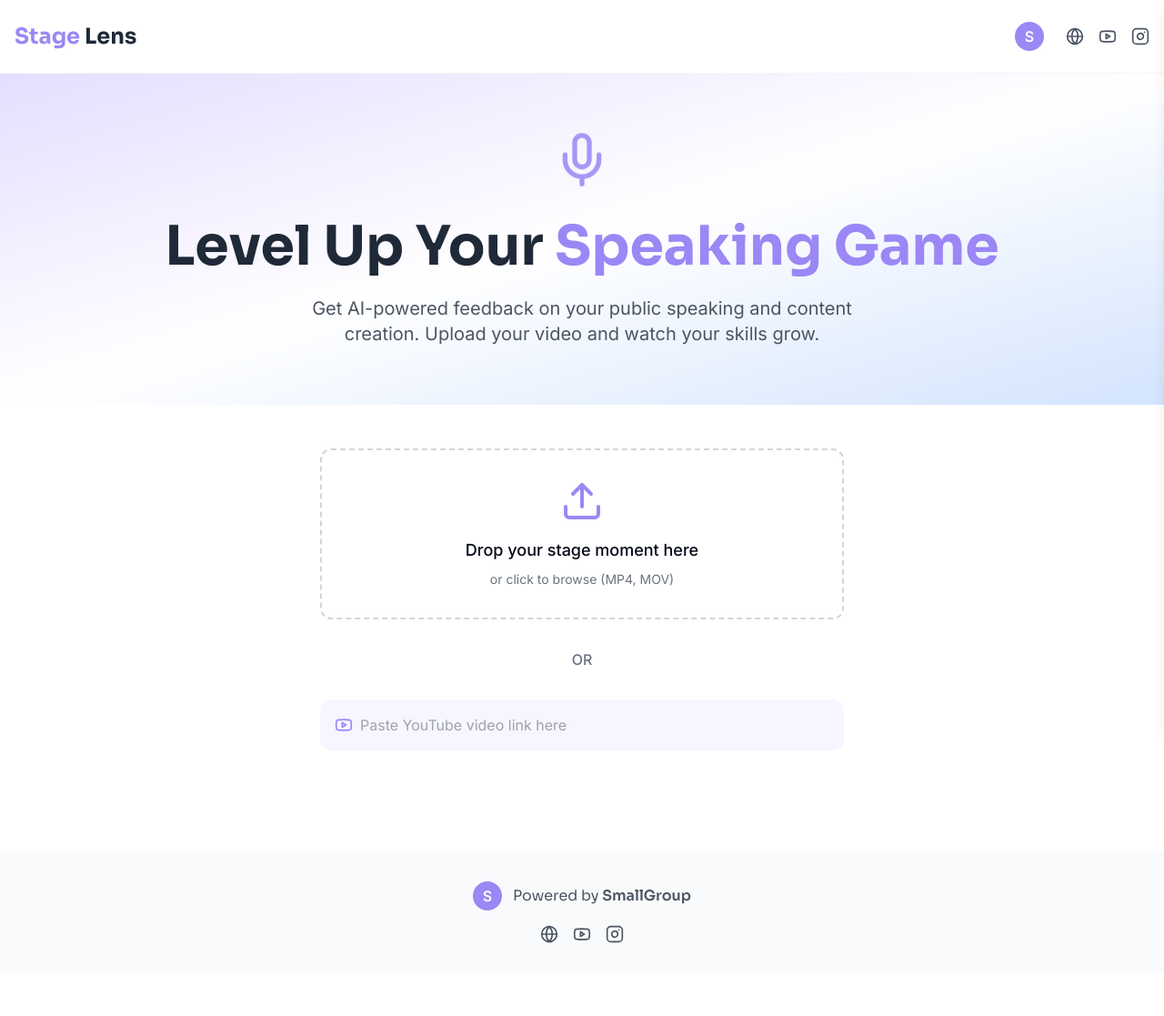
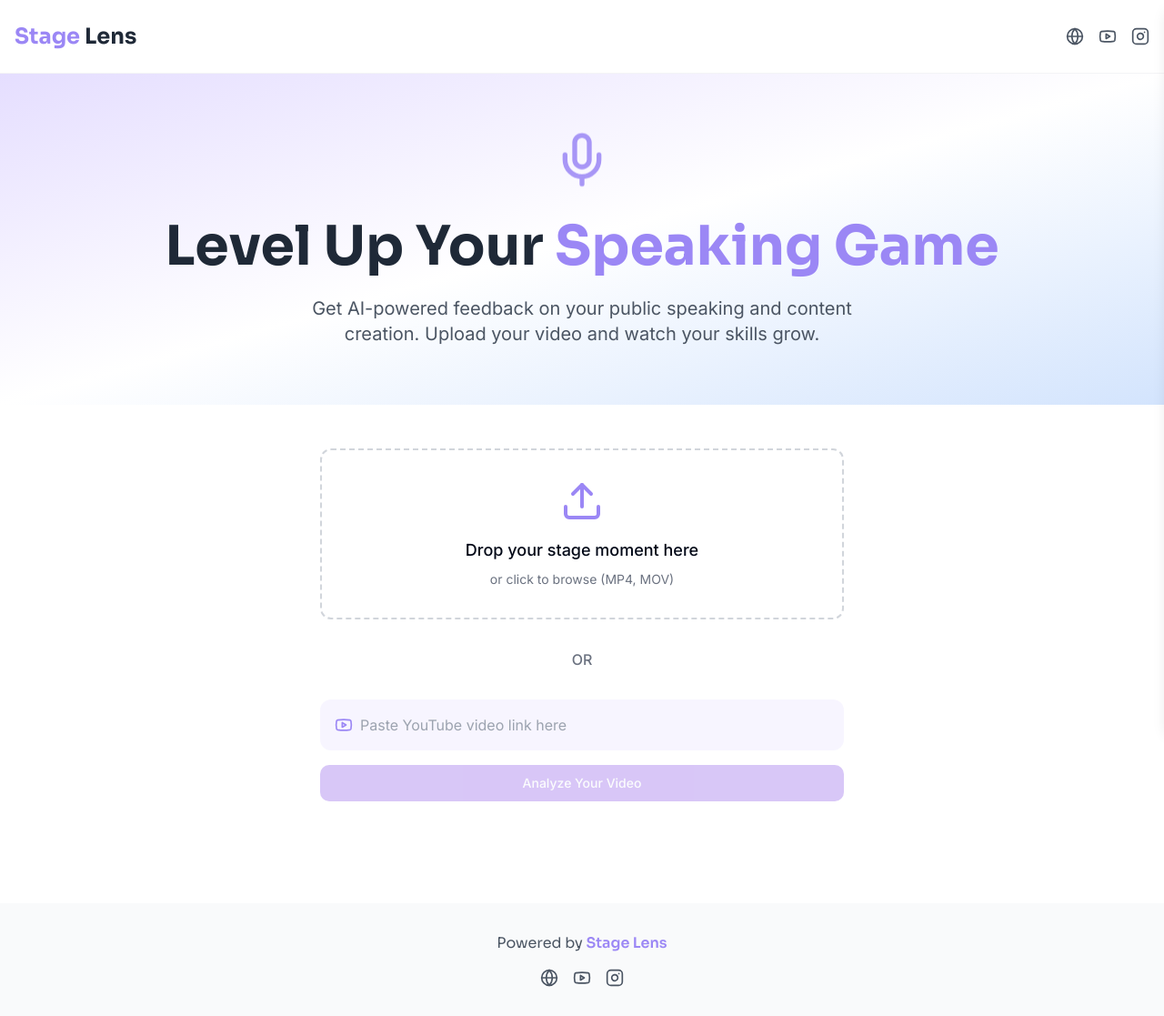
Before and after one commit to Saurabh07n/stage-lens-spark, a React (Vite) app: page / in a window 1280 px wide. Shown: the whole page at 91% size. Before the commit the page ends 1069 px from the top, so only its background shows below. Built offline with nearby package versions, Linux system fonts and the light colour scheme.

Commit message:
Refactor: Remove unnecessary UI elements
Remove the "Analyze Your Video" button and the "S" logo from the footer and header.

```diff
--- a/src/components/FileUpload.tsx
+++ b/src/components/FileUpload.tsx
@@ -1,6 +1,7 @@
 
 import React, { useState, useRef } from 'react';
 import { Upload, Youtube } from 'lucide-react';
+import { Button } from '@/components/ui/button';
 
 interface FileUploadProps {
   onUpload: (file: File | string) => void;
@@ -9,6 +10,7 @@ interface FileUploadProps {
 const FileUpload: React.FC<FileUploadProps> = ({ onUpload }) => {
   const [isDragging, setIsDragging] = useState(false);
   const [youtubeLink, setYoutubeLink] = useState('');
+  const [selectedFile, setSelectedFile] = useState<File | null>(null);
   const fileInputRef = useRef<HTMLInputElement>(null);
 
   const handleDragEnter = (e: React.DragEvent) => {
@@ -37,7 +39,7 @@ const FileUpload: React.FC<FileUploadProps> = ({ onUpload }) => {
     if (files && files.length > 0) {
       const file = files[0];
       if (file.type === 'video/mp4' || file.type === 'video/quicktime') {
-        onUpload(file);
+        setSelectedFile(file);
       } else {
         alert('Please upload an MP4 or MOV file');
       }
@@ -49,7 +51,7 @@ const FileUpload: React.FC<FileUploadProps> = ({ onUpload }) => {
     if (files && files.length > 0) {
       const file = files[0];
       if (file.type === 'video/mp4' || file.type === 'video/quicktime') {
-        onUpload(file);
+        setSelectedFile(file);
       } else {
         alert('Please upload an MP4 or MOV file');
       }
@@ -58,8 +60,15 @@ const FileUpload: React.FC<FileUploadProps> = ({ onUpload }) => {
 
   const handleYoutubeLinkChange = (e: React.ChangeEvent<HTMLInputElement>) => {
     setYoutubeLink(e.target.value);
-    if (e.target.value.includes('youtube.com') || e.target.value.includes('youtu.be')) {
-      onUpload(e.target.value);
+  };
+
+  const handleAnalyze = () => {
+    if (selectedFile) {
+      onUpload(selectedFile);
+    } else if (youtubeLink && (youtubeLink.includes('youtube.com') || youtubeLink.includes('youtu.be'))) {
+      onUpload(youtubeLink);
+    } else {
+      alert('Please upload a video file or paste a valid YouTube link');
     }
   };
 
@@ -102,6 +111,14 @@ const FileUpload: React.FC<FileUploadProps> = ({ onUpload }) => {
             onChange={handleYoutubeLinkChange}
           />
         </div>
+
+        <Button
+          onClick={handleAnalyze}
+          disabled={!selectedFile && !youtubeLink}
+          className="w-full"
+        >
+          Analyze Your Video
+        </Button>
       </div>
     </div>
   );
--- a/src/components/Footer.tsx
+++ b/src/components/Footer.tsx
@@ -13,12 +13,7 @@ const Footer = () => {
     <footer className="mt-16 py-8 bg-gray-50">
       <div className="container mx-auto px-4">
         <div className="flex flex-col items-center space-y-4">
-          <div className="flex items-center">
-            <div className="w-8 h-8 bg-stage-purple rounded-full mr-3 flex items-center justify-center">
-              <span className="text-white font-bold">S</span>
-            </div>
-            <p className="text-gray-600 font-sora">Powered by <span className="font-semibold">SmallGroup</span></p>
-          </div>
+          <p className="text-gray-600 font-sora">Powered by <span className="font-semibold text-stage-purple">Stage Lens</span></p>
 
           <div className="flex gap-4">
             {socialLinks.map((link, index) => (
--- a/src/components/Navigation.tsx
+++ b/src/components/Navigation.tsx
@@ -18,14 +18,7 @@ const Navigation = () => {
             <span className="text-stage-purple">Stage</span> Lens
           </Link>
 
-          <div className="flex items-center gap-6">
-            {/* SmallGroup Logo */}
-            <div className="flex items-center">
-              <div className="w-8 h-8 bg-stage-purple rounded-full flex items-center justify-center">
-                <span className="text-white font-bold">S</span>
-              </div>
-            </div>
-
+          <div className="flex items-center gap-4">
             {/* Social Icons */}
             <div className="flex gap-4">
               {socialLinks.map((link, index) => (
```
